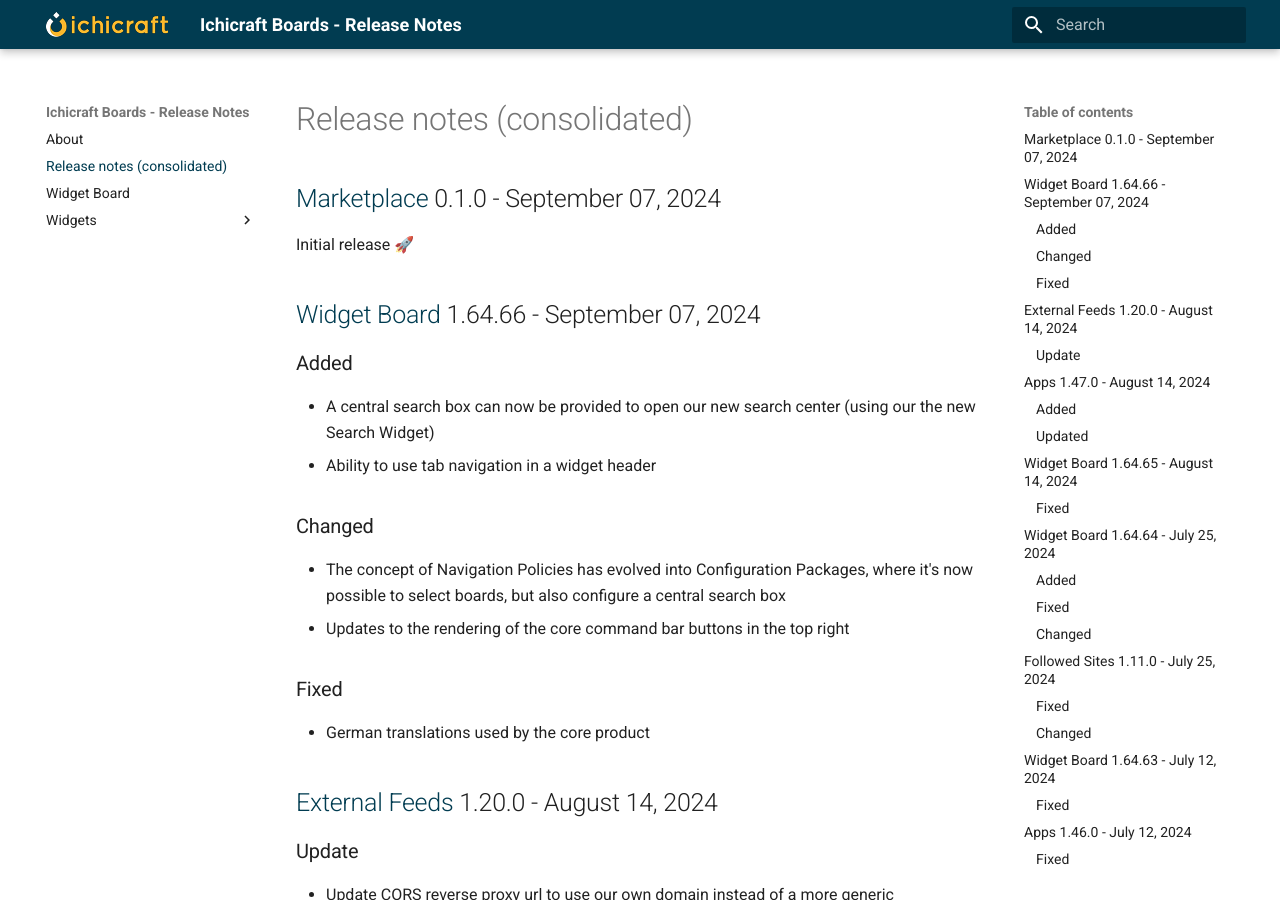
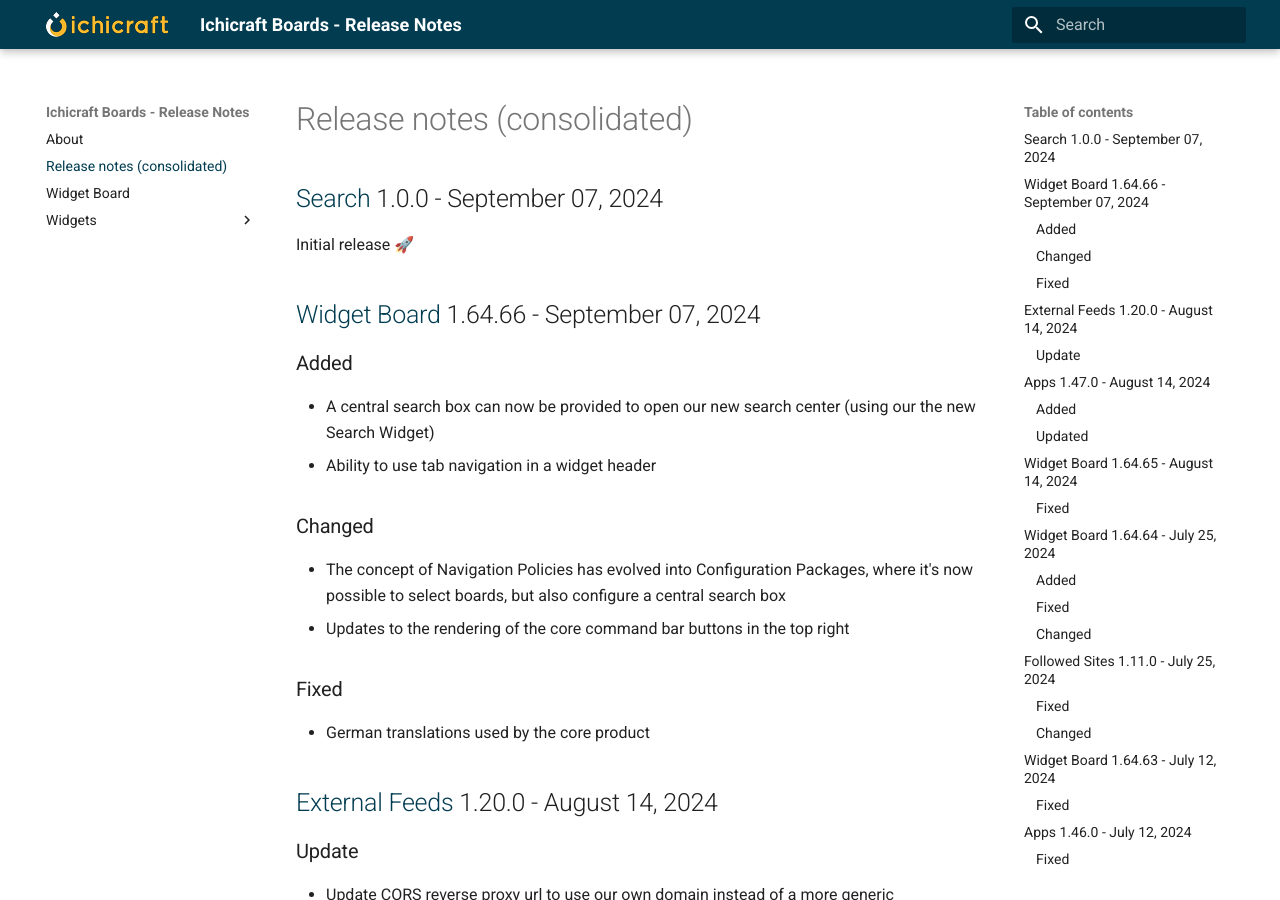
Before and after one commit to ichicraft/widgets-docs, an MkDocs documentation site: the page built from docs/Release-notes-(consolidated).md, in a window 1280 px wide and 900 px high. Built offline with MkDocs 1.6.1 and Material for MkDocs 9.7.7, drawn with Linux system fonts in a browser that asks for light colours.

Commit message:
Fixed docs

```diff
--- a/docs/Release-notes-(consolidated).md
+++ b/docs/Release-notes-(consolidated).md
@@ -1,4 +1,4 @@
-## [Marketplace](./Widgets/Marketplace.md) 0.1.0 - September 07, 2024
+## [Search](./Widgets/Search.md) 1.0.0 - September 07, 2024
 
 Initial release 🚀
 
```
Also changed, not shown: docs/Widgets/Marketplace.md (+0 -4 lines), docs/Widgets/Search.md (added, +3 -0 lines).
